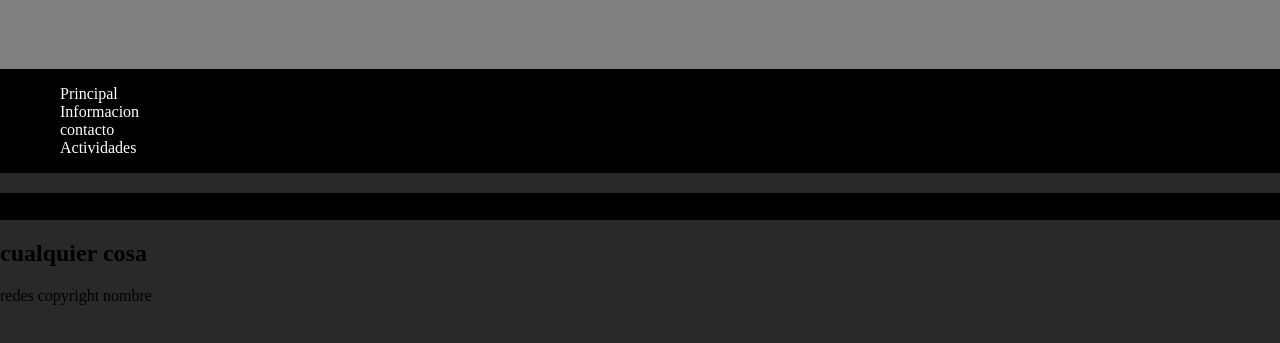
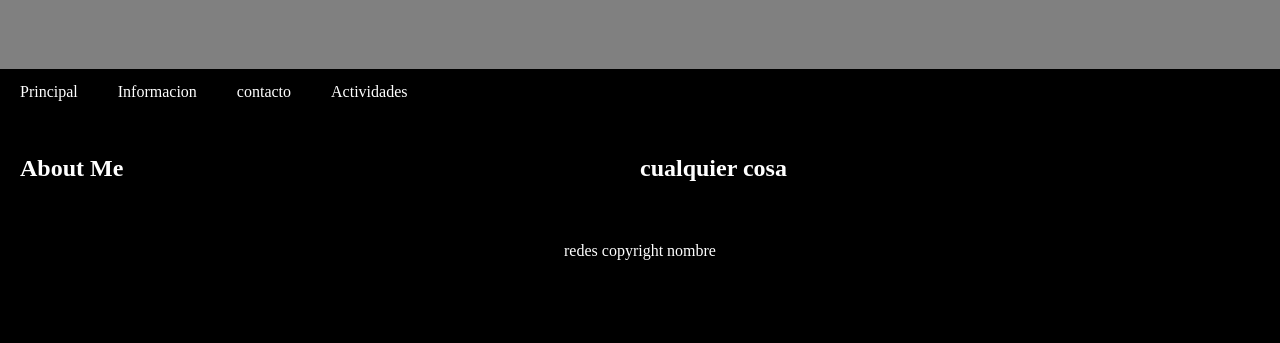
Before and after one commit to rghervan/pagina-web, a plain HTML site: page index.html in a window 1280 px wide. Shown: the part 111-454 px from the top of the page. Drawn offline with Linux system fonts and the light colour scheme.

Commit message:
Deploying to gh-pages from @ rghervan/pagina-web@8a81998b9d76f6935298f907a4dda023ba84b157 🚀

```diff
--- a/estil.css
+++ b/estil.css
@@ -1,6 +1,6 @@
 
 body {
-  background-color: rgb(43, 40, 40);
+  background-color:grey;
   padding: 0%;
   margin: 0%;
 }
@@ -13,7 +13,7 @@ body {
 
   nav {
     display: flex;
-    flex-direction: rowback;
+    flex-direction: row;
     background-color: black;
 
   }
@@ -22,8 +22,30 @@ body {
     padding: 14px 20px;
     text-decoration: none;
    }
-
+   .container{
+    min-height: 100vh;
+    display: grid;
+    grid-template-rows:  auto 1fr auto ;
+   }
+   .row{
+    display: flex;
+    flex-wrap: wrap;
+   }
    aside {
     flex:30px;
     background-color: black;
+    padding: 20px;
+    color: white;
    }
+   section{
+    flex: 70px;
+    background-color: black;
+    padding: 20px;
+    color: white;
+   }
+   footer{
+    padding: 20px;
+    text-align: center;
+    background-color: black;
+    color: white;
+   }
--- a/index.html
+++ b/index.html
@@ -8,17 +8,20 @@
 
 </head>
 <body>
+
   <header  >
     <h1>Mi Pagina Web</h1>
   </header>
   <nav>
-      <ul>
-        <li><a href="index.html">Principal</a></li>
-        <li><a href="informacion.html">Informacion</a></li>
-        <li><a href="form.html">contacto</a></li>
-        <li><a href="activitats/actv.html">Actividades</a></li>
-      </ul>
+
+    <a href="index.html">Principal</a>
+    <a href="informacion.html">Informacion</a>
+    <a href="form.html">contacto</a>
+    <a href="activitats/actv.html">Actividades</a>
+
   </nav>
+  <div class="container">
+    <div class="row">
 
       <aside>
         <h2>About Me</h2>
@@ -28,9 +31,11 @@
           cualquier cosa
         </h2>
       </section>
+    </div>
     <footer>
       redes copyright nombre
     </footer>
+  </div>
 
 </body>
 </html>
```
Also changed, not shown: activitats/actv.html (+1 -1 lines). Lines whose indentation alone changed are shown as unchanged.
